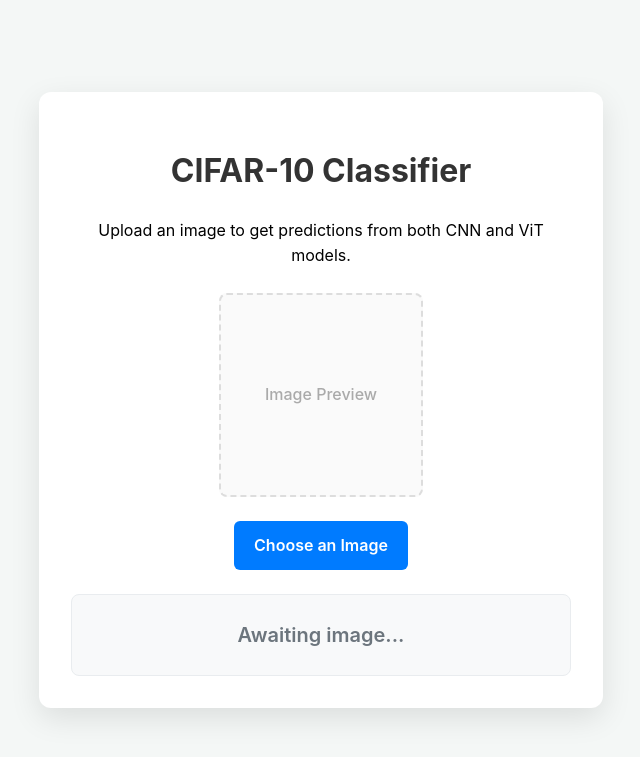
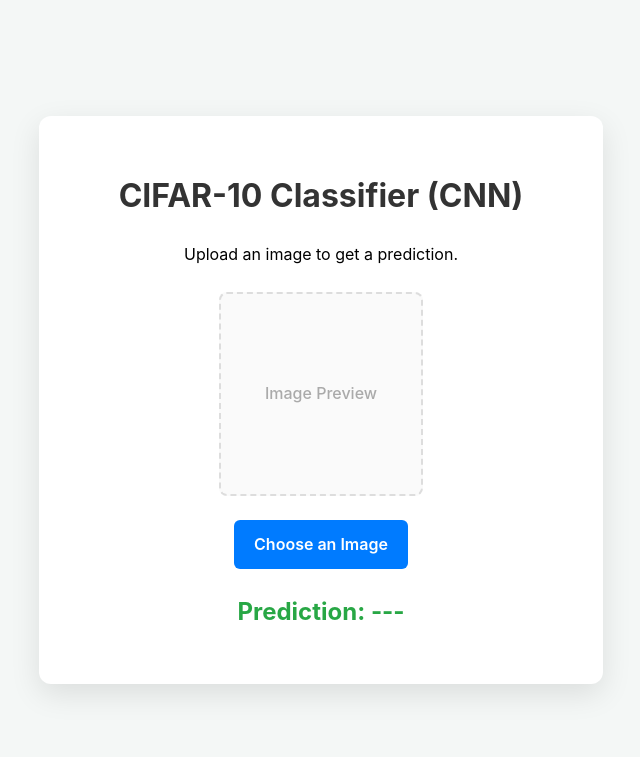
Before and after one commit to SChakraborty04/DL_Assignment_2205412_Application, a FastAPI app: page / in a window 1280 px wide. Shown: the top 757 px of the page, without its empty margins (319-959 px from the left). Run offline with FastAPI, Linux system fonts and the light colour scheme.

Commit message:
Fix: Remove ViT to reduce memory usage

```diff
--- a/main.py
+++ b/main.py
@@ -5,11 +5,11 @@ from fastapi.templating import Jinja2Templates
 from PIL import Image
 import io
 
-# Import your model classes from model.py
-from model import VisionTransformer, SimpleCNN
+# Import ONLY your SimpleCNN model class
+from model import SimpleCNN
 
 # --- App & Template Setup ---
-app = FastAPI(title="CIFAR-10 Dual Classifier")
+app = FastAPI(title="CIFAR-10 Classifier")
 templates = Jinja2Templates(directory="templates")
 
 # --- Model & Preprocessing Setup ---
@@ -21,32 +21,15 @@ CLASSES = ('airplane', 'automobile', 'bird', 'cat', 'deer',
 # Define device
 device = torch.device('cuda' if torch.cuda.is_available() else 'cpu')
 
-# --- Load CNN Model ---
+# --- Load CNN Model ONLY ---
 CNN_MODEL_PATH = 'best_simple_cnn.pth'
 cnn_model = SimpleCNN(num_classes=10).to(device)
 cnn_model.load_state_dict(torch.load(CNN_MODEL_PATH, map_location=device))
 cnn_model.eval()
 
-# --- Load ViT Model ---
-# These parameters must match your notebook
-VIT_MODEL_PATH = 'best_vision_transformer.pth'
-vit_model = VisionTransformer(
-    image_size=32,
-    patch_size=8,
-    num_classes=10,
-    embed_dim=192,
-    num_heads=6,
-    mlp_dim=768,  # 192 * 4
-    num_layers=6,
-    dropout=0.1
-).to(device)
-vit_model.load_state_dict(torch.load(VIT_MODEL_PATH, map_location=device))
-vit_model.eval()
-
 # Define the image transformations
-# IMPORTANT: Must match the test transform from your notebook + Resize
 transform = transforms.Compose([
-    transforms.Resize((32, 32)),  # Resize uploaded image to 32x32
+    transforms.Resize((32, 32)),
     transforms.ToTensor(),
     transforms.Normalize((0.4914, 0.4822, 0.4465), (0.2023, 0.1994, 0.2010))
 ])
@@ -54,9 +37,9 @@ transform = transforms.Compose([
 # --- End of Model Setup ---
 
 
-def get_predictions(image_bytes):
+def get_prediction(image_bytes):
     """
-    Function to predict the class of an image using both models.
+    Function to predict the class of an image using the CNN model.
     """
     try:
         image = Image.open(io.BytesIO(image_bytes)).convert('RGB')
@@ -71,14 +54,8 @@ def get_predictions(image_bytes):
             _, cnn_idx = torch.max(cnn_out.data, 1)
             cnn_pred = CLASSES[cnn_idx.item()]
 
-            # ViT Prediction
-            vit_out = vit_model(batch_t)
-            _, vit_idx = torch.max(vit_out.data, 1)
-            vit_pred = CLASSES[vit_idx.item()]
-
         return {
-            "cnn_prediction": cnn_pred,
-            "vit_prediction": vit_pred
+            "prediction": cnn_pred,
         }
 
     except Exception as e:
@@ -95,16 +72,16 @@ async def index(request: Request):
 
 @app.post("/predict")
 async def predict(file: UploadFile = File(...)):
-    """Handle image upload and return JSON predictions."""
+    """Handle image upload and return JSON prediction."""
     if not file.content_type.startswith('image/'):
         return {"error": "File is not an image"}, 400
 
     try:
         img_bytes = await file.read()
-        predictions = get_predictions(img_bytes)
+        prediction_data = get_prediction(img_bytes)
 
-        if predictions:
-            return predictions
+        if prediction_data:
+            return prediction_data
         else:
             return {"error": "Could not process image"}, 500
 
--- a/templates/index.html
+++ b/templates/index.html
@@ -3,7 +3,7 @@
 <head>
     <meta charset="UTF-8">
     <meta name="viewport" content="width=device-width, initial-scale=1.0">
-    <title>CIFAR-10 Dual Classifier</title>
+    <title>CIFAR-10 Classifier</title>
     <style>
         body {
             font-family: -apple-system, BlinkMacSystemFont, "Segoe UI", Roboto, Helvetica, Arial, sans-serif;
@@ -65,25 +65,12 @@
         }
         #result {
             margin-top: 1.5rem;
-            padding: 1rem;
-            border-radius: 8px;
-            background-color: #f8f9fa;
-            border: 1px solid #e9ecef;
-        }
-        #result p {
-            margin: 0.5rem 0;
-            font-size: 1.25rem;
-            font-weight: 600;
-        }
-        #cnn-result {
+            font-size: 1.5rem;
+            font-weight: 700;
             color: #28a745;
         }
-        #vit-result {
-            color: #17a2b8;
-        }
-        #status-text {
+        #result.loading {
             color: #6c757d;
-            font-weight: 500;
         }
         #error-text {
             color: #dc3545;
@@ -93,8 +80,8 @@
 </head>
 <body>
     <div id="container">
-        <h1>CIFAR-10 Classifier</h1>
-        <p>Upload an image to get predictions from both CNN and ViT models.</p>
+        <h1>CIFAR-10 Classifier (CNN)</h1>
+        <p>Upload an image to get a prediction.</p>
 
         <div id="image-preview">
             <span>Image Preview</span>
@@ -105,20 +92,13 @@
         </label>
         <input id="file-upload" type="file" accept="image/*" onchange="handleImageUpload(event)">
 
-        <div id="result">
-            <p id="status-text">Awaiting image...</p>
-            <p id="cnn-result" style="display:none;"></p>
-            <p id="vit-result" style="display:none;"></p>
-            <p id="error-text" style="display:none;"></p>
-        </div>
+        <h2 id="result">Prediction: ---</h2>
+        <p id="error-text" style="display:none;"></p>
     </div>
 
     <script>
         const preview = document.getElementById('image-preview');
-        const previewText = preview.querySelector('span');
-        const cnnResult = document.getElementById('cnn-result');
-        const vitResult = document.getElementById('vit-result');
-        const statusText = document.getElementById('status-text');
+        const resultText = document.getElementById('result');
         const errorText = document.getElementById('error-text');
         let fileInput = document.getElementById('file-upload');
 
@@ -134,11 +114,10 @@
             reader.readAsDataURL(file);
 
             // Clear old results and show loading
-            statusText.textContent = "Classifying...";
-            statusText.style.display = 'block';
-            cnnResult.style.display = 'none';
-            vitResult.style.display = 'none';
+            resultText.textContent = "Classifying...";
+            resultText.classList.add('loading');
             errorText.style.display = 'none';
+            resultText.style.color = '#6c757d';
 
             // Send to backend
             const formData = new FormData();
@@ -150,25 +129,21 @@
             })
             .then(response => response.json())
             .then(data => {
-                statusText.style.display = 'none';
-                if (data.cnn_prediction && data.vit_prediction) {
-                    const cnn_pred = data.cnn_prediction.charAt(0).toUpperCase() + data.cnn_prediction.slice(1);
-                    const vit_pred = data.vit_prediction.charAt(0).toUpperCase() + data.vit_prediction.slice(1);
-
-                    cnnResult.textContent = `CNN Prediction: ${cnn_pred}`;
-                    vitResult.textContent = `ViT Prediction: ${vit_pred}`;
-
-                    cnnResult.style.display = 'block';
-                    vitResult.style.display = 'block';
-
+                resultText.classList.remove('loading');
+                if (data.prediction) {
+                    const prediction = data.prediction.charAt(0).toUpperCase() + data.prediction.slice(1);
+                    resultText.textContent = `Prediction: ${prediction}`;
+                    resultText.style.color = '#28a745';
                 } else {
+                    resultText.textContent = "";
                     errorText.textContent = "Error: " + (data.error || "Prediction failed.");
                     errorText.style.display = 'block';
                 }
             })
             .catch(error => {
                 console.error('Error:', error);
-                statusText.style.display = 'none';
+                resultText.classList.remove('loading');
+                resultText.textContent = "";
                 errorText.textContent = "Error: Prediction failed. Check server logs.";
                 errorText.style.display = 'block';
             });
```
